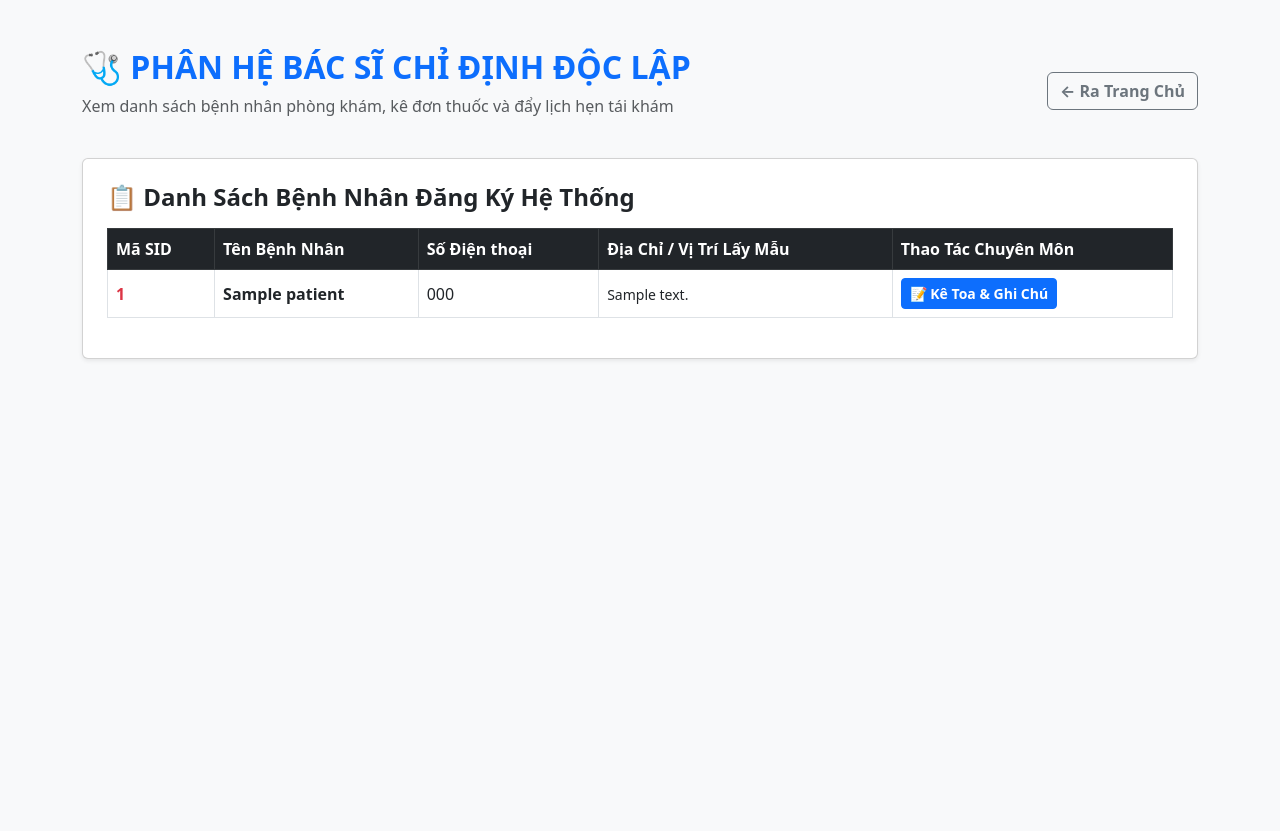
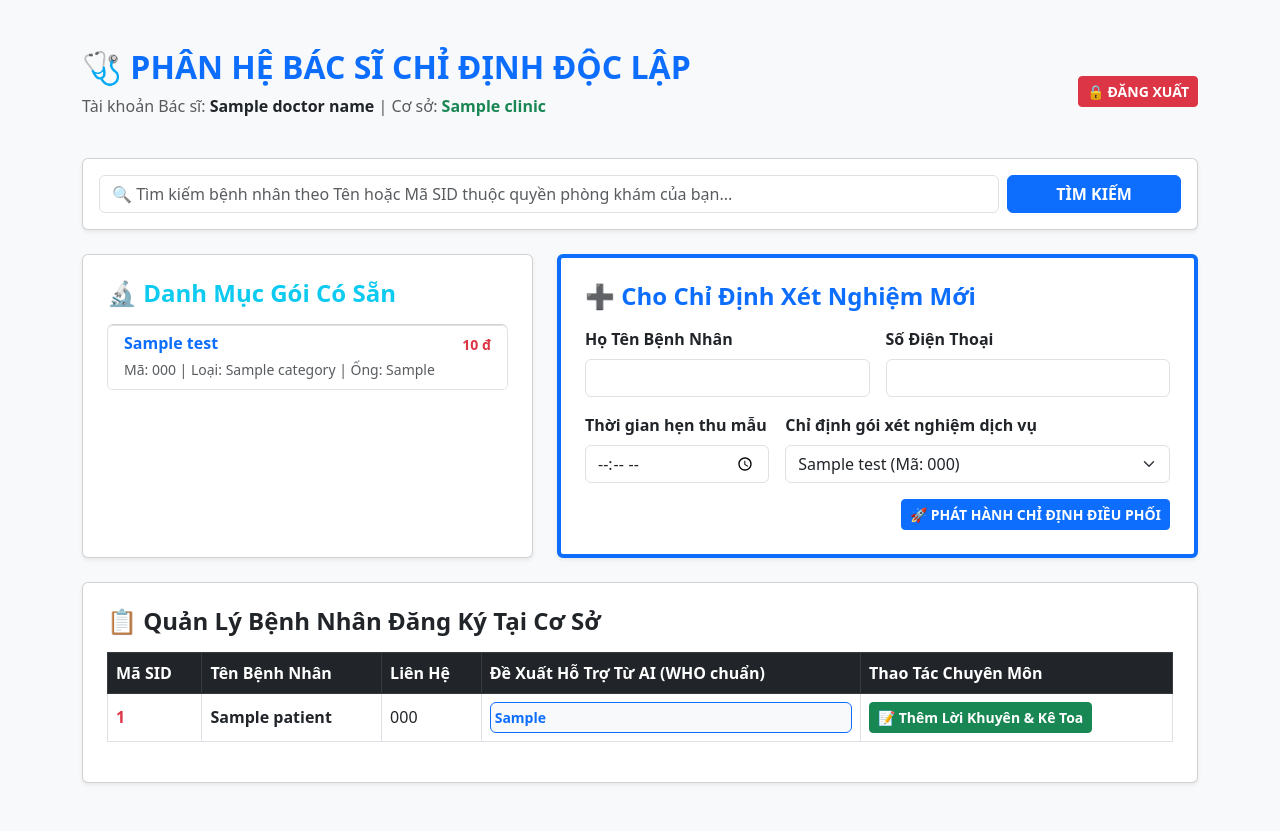
Before and after one commit to dxconmedical-max/dxconsystem, a Flask app: template templates/doctor.html in a window 1280 px wide. Before the commit the page ends 360 px from the top, so only its background shows below. Run offline with Flask 3, Linux system fonts and the light colour scheme; the template is opened without the code that fills it: most values are stand-ins (such as "Sample title", 1, 10 or a date in 2020).

Commit message:
Update doctor.html

```diff
--- a/templates/doctor.html
+++ b/templates/doctor.html
@@ -3,7 +3,7 @@
 <head>
     <meta charset="UTF-8">
     <meta name="viewport" content="width=device-width, initial-scale=1.0">
-    <title>DXCON - Phân Hệ Bác Sĩ Chỉ Định</title>
+    <title>DXCON - Phân Hệ Bác Sĩ & Phòng Khám</title>
     <link href="https://cdn.jsdelivr.net/npm/bootstrap@5.3.0/dist/css/bootstrap.min.css" rel="stylesheet">
 </head>
 <body class="bg-light">
@@ -12,21 +12,82 @@
         <div class="d-flex justify-content-between align-items-center mb-4">
             <div>
                 <h2 class="fw-bold text-primary">🩺 PHÂN HỆ BÁC SĨ CHỈ ĐỊNH ĐỘC LẬP</h2>
-                <p class="text-muted">Xem danh sách bệnh nhân phòng khám, kê đơn thuốc và đẩy lịch hẹn tái khám</p>
+                <p class="text-muted">Tài khoản Bác sĩ: <b class="text-dark">{{ doctor_name }}</b> | Cơ sở: <b class="text-success">{{ clinic }}</b></p>
             </div>
-            <a href="/" class="btn btn-outline-secondary fw-bold">← Ra Trang Chủ</a>
+            <a href="/logout" class="btn btn-danger fw-bold btn-sm">🔒 ĐĂNG XUẤT</a>
+        </div>
+
+        <div class="card p-3 shadow-sm bg-white mb-4">
+            <form action="/doctor" method="GET" class="row g-2">
+                <div class="col-md-10">
+                    <input type="text" class="form-control" name="search" placeholder="🔍 Tìm kiếm bệnh nhân theo Tên hoặc Mã SID thuộc quyền phòng khám của bạn...">
+                </div>
+                <div class="col-md-2">
+                    <button type="submit" class="btn btn-primary w-100 fw-bold">TÌM KIẾM</button>
+                </div>
+            </form>
+        </div>
+
+        <div class="row g-4 mb-4">
+            <div class="col-md-5">
+                <div class="card p-4 shadow-sm bg-white h-100">
+                    <h4 class="fw-bold text-info mb-3">🔬 Danh Mục Gói Có Sẵn</h4>
+                    <div class="list-group" style="max-height: 280px; overflow-y: auto;">
+                        {% for t in tests %}
+                        <div class="list-group-item list-group-item-action">
+                            <div class="d-flex w-100 justify-content-between">
+                                <h6 class="mb-1 fw-bold text-primary">{{ t.name }}</h6>
+                                <small class="text-danger fw-bold">{{ t.price }} đ</small>
+                            </div>
+                            <small class="text-muted">Mã: {{ t.code }} | Loại: {{ t.category }} | Ống: {{ t.tube_type }}</small>
+                        </div>
+                        {% endfor %}
+                    </div>
+                </div>
+            </div>
+
+            <div class="col-md-7">
+                <div class="card p-4 shadow-sm bg-white h-100 border-top border-primary border-4">
+                    <h4 class="fw-bold text-primary mb-3">➕ Cho Chỉ Định Xét Nghiệm Mới</h4>
+                    <form action="/api/doctor/new_order" method="POST" class="row g-3">
+                        <div class="col-md-6">
+                            <label class="form-label fw-bold">Họ Tên Bệnh Nhân</label>
+                            <input type="text" class="form-control" name="patient_name" required>
+                        </div>
+                        <div class="col-md-6">
+                            <label class="form-label fw-bold">Số Điện Thoại</label>
+                            <input type="tel" class="form-control" name="patient_phone" required>
+                        </div>
+                        <div class="col-md-4">
+                            <label class="form-label fw-bold">Thời gian hẹn thu mẫu</label>
+                            <input type="time" class="form-control" name="pickup_time_est" required>
+                        </div>
+                        <div class="col-md-8">
+                            <label class="form-label fw-bold">Chỉ định gói xét nghiệm dịch vụ</label>
+                            <select class="form-select" name="chosen_test">
+                                {% for t in tests %}
+                                <option value="{{ t.id }}">{{ t.name }} (Mã: {{ t.code }})</option>
+                                {% endfor %}
+                            </select>
+                        </div>
+                        <div class="col-12 text-end">
+                            <button type="submit" class="btn btn-primary fw-bold btn-sm">🚀 PHÁT HÀNH CHỈ ĐỊNH ĐIỀU PHỐI</button>
+                        </div>
+                    </form>
+                </div>
+            </div>
         </div>
 
         <div class="card p-4 shadow-sm bg-white mb-4">
-            <h4 class="fw-bold text-dark mb-3">📋 Danh Sách Bệnh Nhân Đăng Ký Hệ Thống</h4>
+            <h4 class="fw-bold text-dark mb-3">📋 Quản Lý Bệnh Nhân Đăng Ký Tại Cơ Sở</h4>
             <div class="table-responsive">
                 <table class="table table-bordered table-hover align-middle">
                     <thead class="table-dark">
                         <tr>
                             <th>Mã SID</th>
                             <th>Tên Bệnh Nhân</th>
-                            <th>Số Điện thoại</th>
-                            <th>Địa Chỉ / Vị Trí Lấy Mẫu</th>
+                            <th>Liên Hệ</th>
+                            <th>Đề Xuất Hỗ Trợ Từ AI (WHO chuẩn)</th>
                             <th>Thao Tác Chuyên Môn</th>
                         </tr>
                     </thead>
@@ -36,15 +97,15 @@
                             <td class="fw-bold text-danger">{{ p.sid }}</td>
                             <td class="fw-bold">{{ p.name }}</td>
                             <td>{{ p.phone }}</td>
-                            <td><small>{{ p.address }}</small></td>
+                            <td><small class="text-primary fw-bold d-block p-1 bg-light rounded border border-primary">{{ p.ai_suggested }}</small></td>
                             <td>
-                                <button class="btn btn-sm btn-primary fw-bold" onclick="selectPatient('{{ p.sid }}', '{{ p.name }}')">
-                                    📝 Kê Toa & Ghi Chú
+                                <button class="btn btn-sm btn-success fw-bold" onclick="openDoctorAction('{{ p.sid }}', '{{ p.name }}')">
+                                    📝 Thêm Lời Khuyên & Kê Toa
                                 </button>
                             </td>
                         </tr>
                         {% else %}
-                        <tr><td colspan="5" class="text-center text-muted">Hiện tại chưa có bệnh nhân nào đặt lịch.</td></tr>
+                        <tr><td colspan="5" class="text-center text-muted">Không tìm thấy bệnh nhân nào thuộc phạm vi quản lý hoặc trùng khớp từ khóa.</td></tr>
                         {% endfor %}
                     </tbody>
                 </table>
@@ -52,36 +113,35 @@
         </div>
 
         <div class="card p-4 shadow-sm bg-white border-start border-success border-4" id="doctorFormZone" style="display: none;">
-            <h4 class="fw-bold text-success mb-3">Cập Nhật Y Khoa Cho BN: <span id="patientLabel"></span></h4>
-            <form action="/api/doctor/update" method="POST">
+            <h4 class="fw-bold text-success mb-3">Xử lý y tế chuyên sâu cho BN: <span id="patientLabel"></span></h4>
+            <form action="/api/doctor/action" method="POST" enctype="multipart/form-data">
                 <input type="hidden" name="sid" id="patientSid">
 
                 <div class="mb-3">
-                    <label class="form-label fw-bold">Upload Toa Thuốc (Nhập đơn thuốc hoặc dán link ảnh toa thuốc)</label>
-                    <textarea class="form-control" name="prescription_text" rows="3" placeholder="Nhập tên thuốc, liều lượng... hoặc link toa thuốc điện tử" required></textarea>
+                    <label class="form-label fw-bold text-danger">Upload Đơn Thuốc Đính Kèm (Định dạng File Ảnh / PDF / Tài liệu)</label>
+                    <input type="file" class="form-control border-danger" name="prescription_file" required>
                 </div>
 
                 <div class="row g-3 mb-4">
                     <div class="col-md-8">
-                        <label class="form-label fw-bold">Ghi chú & Lời khuyên của bác sĩ phòng khám</label>
-                        <input type="text" class="form-control" name="doctor_notes" placeholder="Nghỉ ngơi điều độ, uống nhiều nước ấm..." required>
+                        <label class="form-label fw-bold">Lời dặn dò & Lời khuyên của bác sĩ</label>
+                        <input type="text" class="form-control" name="doctor_notes" placeholder="Chế độ ăn uống, sinh hoạt lành mạnh theo đơn..." required>
                     </div>
                     <div class="col-md-4">
                         <label class="form-label fw-bold text-danger">📅 Hẹn Lịch Tái Khám</label>
-                        <input type="date" class="form-control fw-bold border-danger text-danger" name="revisit_date" required>
+                        <input type="date" class="form-control border-danger text-danger fw-bold" name="revisit_date" required>
                     </div>
                 </div>
-
-                <div class="d-flex justify-content-end gap-2">
-                    <button type="button" class="btn btn-secondary btn-sm" onclick="document.getElementById('doctorFormZone').style.display='none'">Hủy</button>
-                    <button type="submit" class="btn btn-success btn-sm fw-bold">🚀 ĐẨY DỮ LIỆU SANG BỆNH NHÂN</button>
+                <div class="text-end">
+                    <button type="button" class="btn btn-sm btn-secondary me-2" onclick="document.getElementById('doctorFormZone').style.display='none'">Hủy</button>
+                    <button type="submit" class="btn btn-success fw-bold btn-sm">🚀 XÁC NHẬN ĐẨY DỮ LIỆU ĐẾN HỒ SƠ BỆNH NHÂN</button>
                 </div>
             </form>
         </div>
     </div>
 
     <script>
-        function selectPatient(sid, name) {
+        function openDoctorAction(sid, name) {
             document.getElementById("doctorFormZone").style.display = "block";
             document.getElementById("patientLabel").innerText = name + " [" + sid + "]";
             document.getElementById("patientSid").value = sid;
```
